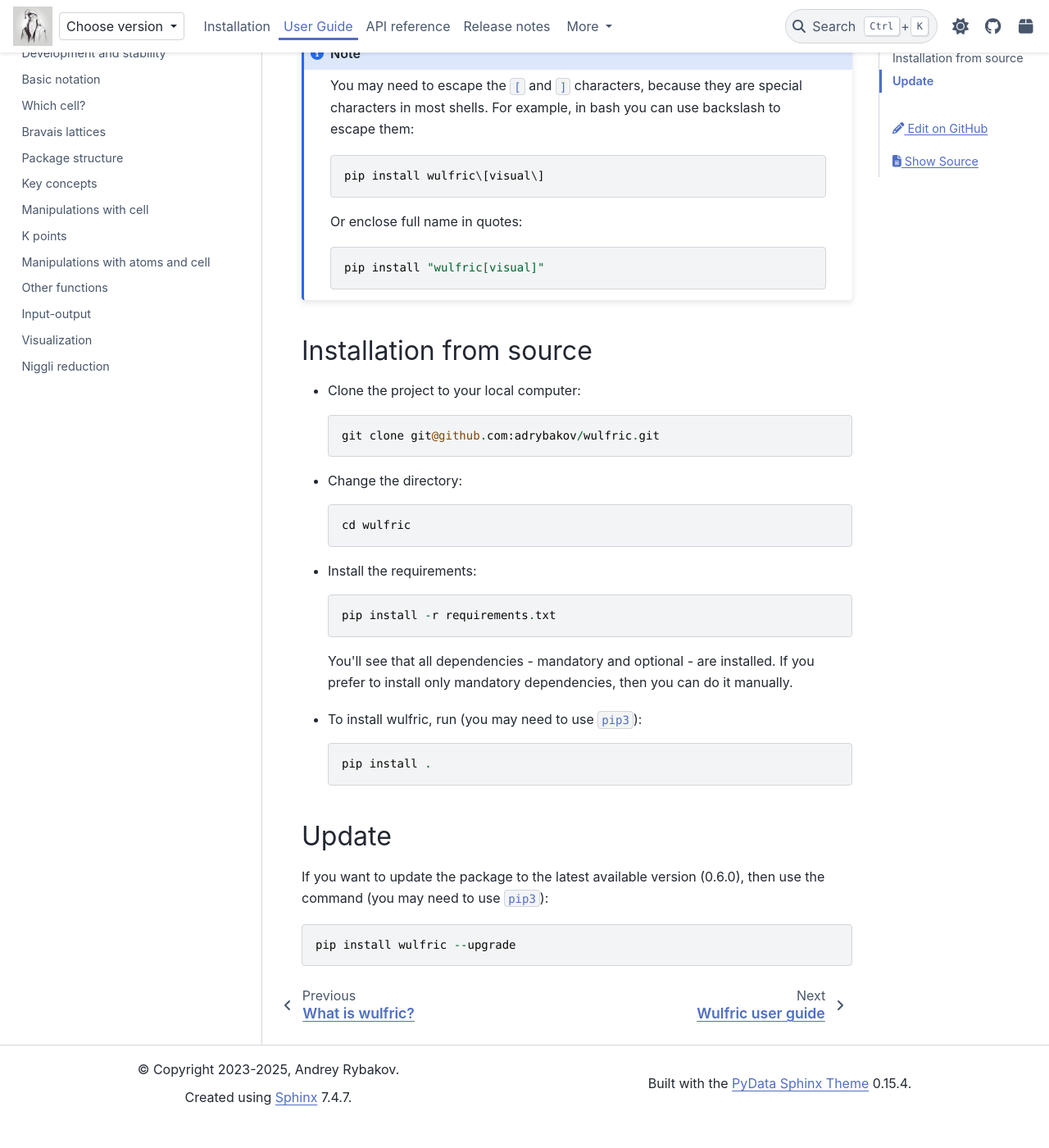
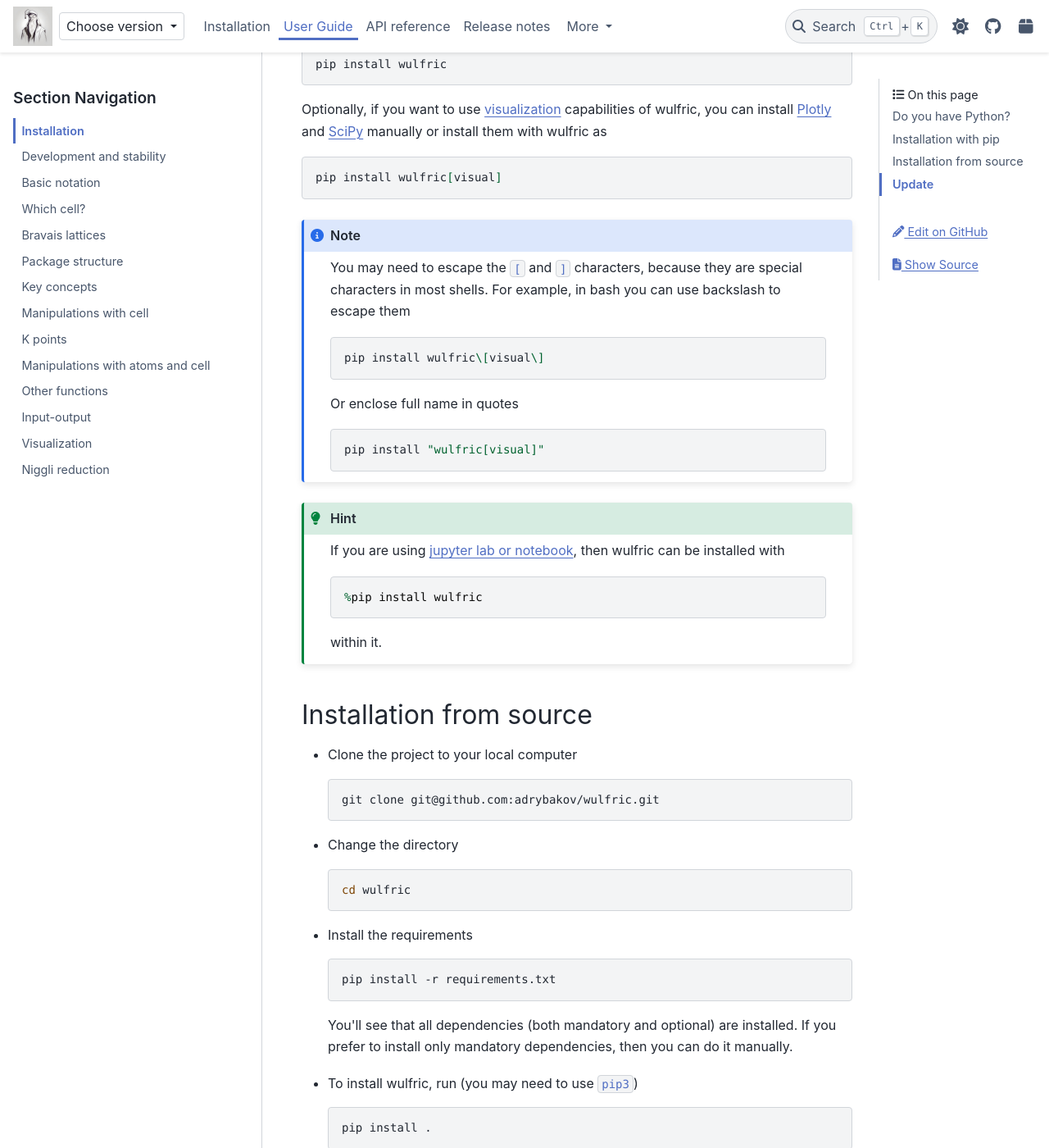
Before and after one commit to adrybakov/wulfric, a Sphinx documentation site: the page built from docs/source/user-guide/installation.rst, in a window 1280 px wide and 1400 px high, scrolled down 1514 px. Shown: the whole window at 82% size. Built offline with Sphinx 7.4.7 and the PyData theme 0.15.4, drawn with Linux system fonts in a browser that asks for light colours; a script that is not in the unit is left out; before the commit the page ends 2882 px from its top, so only the background shows below that; some of the changed text lies outside the part shown.

Commit message:
Refactor installation page

```diff
--- a/docs/source/conf.py
+++ b/docs/source/conf.py
@@ -254,6 +254,7 @@
     ),
     "seek-kpath": ("seek-kpath", "https://github.com/giovannipizzi/seekpath/tree/main"),
     "wulfric-support": ("support", "https://docs.wulfric.org/en/latest/support.html"),
+    "jupyter": ("jupyter lab or notebook", "https://jupyter.org/"),
 }
 
 
--- a/docs/source/user-guide/installation.rst
+++ b/docs/source/user-guide/installation.rst
@@ -16,22 +16,36 @@
 Wulfric can be installed with :ref:`pip <installation-pip>` or from
 :ref:`source <installation-source>`.
 
+.. hint::
+
+    Use
+
+    .. code-block:: bash
+
+        python --version
+
+    to check which version of python is available.
+
 Do you have Python?
 ===================
 
 Most likely Python is already installed on your machine (if not check these links:
 |Python-installation|_).
 
-The easiest way to check if you have python installed is to run the following command in
-your terminal::
+One of the ways to check if you have python installed is to execute the following command
+in your terminal
 
-  python
+.. code-block:: bash
 
-If you see something like::
+    python
 
-  Python 3.10.9 (main, Dec 15 2022, 18:25:35) [Clang 14.0.0 (clang-1400.0.29.202)] on darwin
-  Type "help", "copyright", "credits" or "license" for more information.
-  >>>
+If you see something like
+
+.. code-block:: bash
+
+    Python 3.10.9 (main, Dec 15 2022, 18:25:35) [Clang 14.0.0 (clang-1400.0.29.202)] on darwin
+    Type "help", "copyright", "credits" or "license" for more information.
+    >>>
 
 then you have it.
 
@@ -39,61 +53,88 @@
 you may need to use ``python3`` instead (and ``pip3`` instead of ``pip`` in the following).
 
 .. hint::
-  Use ``exit()`` or press ``ctrl+D`` to close python console.
+    Use ``exit()`` or press ``ctrl+D`` to close python console.
 
 .. _installation-pip:
 
 Installation with pip
 =====================
 
-To install wulfric use the command (you may need to use ``pip3``)::
+To install wulfric use the command (you may need to use ``pip3``)
 
-  pip install wulfric
+.. code-block:: bash
+
+    pip install wulfric
 
 Optionally, if you want to use :ref:`visualization <user-guide_usage_visualization>`
-capabilities of wulfric, you can install |plotly|_ by yourself or install them with
-wulfric::
+capabilities of wulfric, you can install |plotly|_ and |scipy|_ manually or install them
+with wulfric as
 
-  pip install wulfric[visual]
+.. code-block:: bash
+
+    pip install wulfric[visual]
 
 .. note::
-  You may need to escape the ``[`` and ``]`` characters, because they are special
-  characters in most shells. For example, in bash you can use backslash to escape them::
+    You may need to escape the ``[`` and ``]`` characters, because they are special
+    characters in most shells. For example, in bash you can use backslash to escape them
 
-    pip install wulfric\[visual\]
+    .. code-block:: bash
 
-  Or enclose full name in quotes::
+        pip install wulfric\[visual\]
 
-    pip install "wulfric[visual]"
+    Or enclose full name in quotes
+
+    .. code-block:: bash
+
+        pip install "wulfric[visual]"
+
+.. hint::
+    If you are using |jupyter|_, then wulfric can be installed with
+
+    .. code-block::
+
+        %pip install wulfric
+
+    within it.
 
 .. _installation-source:
 
 Installation from source
 ========================
 
-* Clone the project to your local computer::
+*   Clone the project to your local computer
 
-    git clone git@github.com:adrybakov/wulfric.git
+    .. code-block:: bash
 
-* Change the directory::
+        git clone git@github.com:adrybakov/wulfric.git
 
-    cd wulfric
+*   Change the directory
 
-* Install the requirements::
+    .. code-block:: bash
 
-    pip install -r requirements.txt
+        cd wulfric
 
-  You'll see that all dependencies - mandatory and optional - are installed. If you prefer
-  to install only mandatory dependencies, then you can do it manually.
+*   Install the requirements
 
-* To install wulfric, run (you may need to use ``pip3``)::
+    .. code-block:: bash
 
-    pip install .
+        pip install -r requirements.txt
+
+    You'll see that all dependencies (both mandatory and optional) are installed. If you
+    prefer to install only mandatory dependencies, then you can do it manually.
+
+*   To install wulfric, run (you may need to use ``pip3``)
+
+    .. code-block:: bash
+
+        pip install .
 
 Update
 ======
 
 If you want to update the package to the latest available version (|version|),
-then use the command (you may need to use ``pip3``)::
+then use the command (you may need to use ``pip3``)
 
-  pip install wulfric --upgrade
+.. code-block:: bash
+
+    pip install wulfric --upgrade
```
